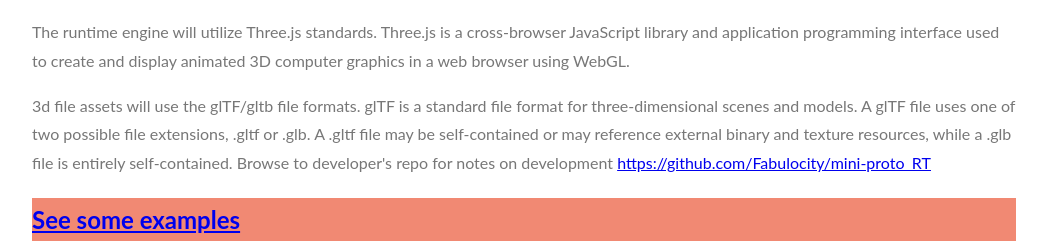
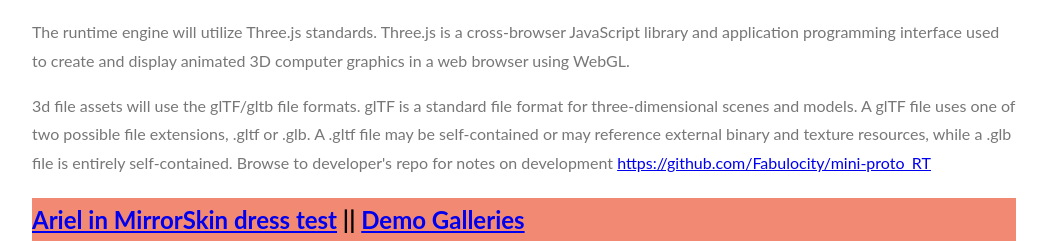
Before and after one commit to Fabulocity/Fabulocity.github.io, a plain HTML site: page index.html in a window 1280 px wide. Shown: the part 598-839 px from the top of the page, without its empty margins (76-1123 px from the left). Drawn offline with Linux system fonts and the light colour scheme.

Commit message:
index directory add Heroku link

```diff
--- a/index.html
+++ b/index.html
@@ -55,6 +55,6 @@ The runtime engine will utilize Three.js standards. Three.js is a cross-browser
 Browse to developer's repo for notes on development <a href=https://github.com/Fabulocity/mini-proto_RT>https://github.com/Fabulocity/mini-proto_RT</a>
 
 <P>
-<h2><a href="examples/">See some examples</a></h2>
+<h2><a href="https://floating-castle-21876.herokuapp.com/">Ariel in MirrorSkin dress test</a> || <a href="examples/">Demo Galleries</a></h2>
 </body>
 </html>
```
Also changed, not shown: 1 other file.
